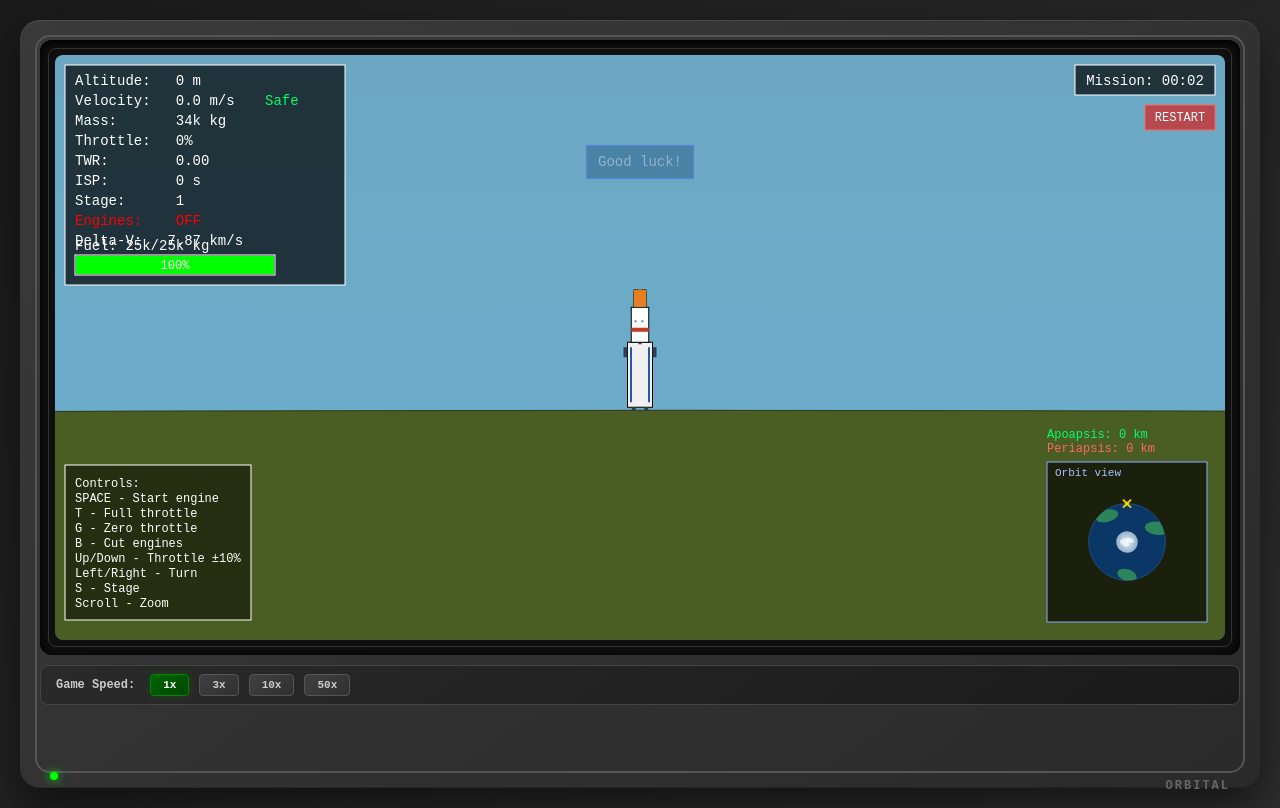
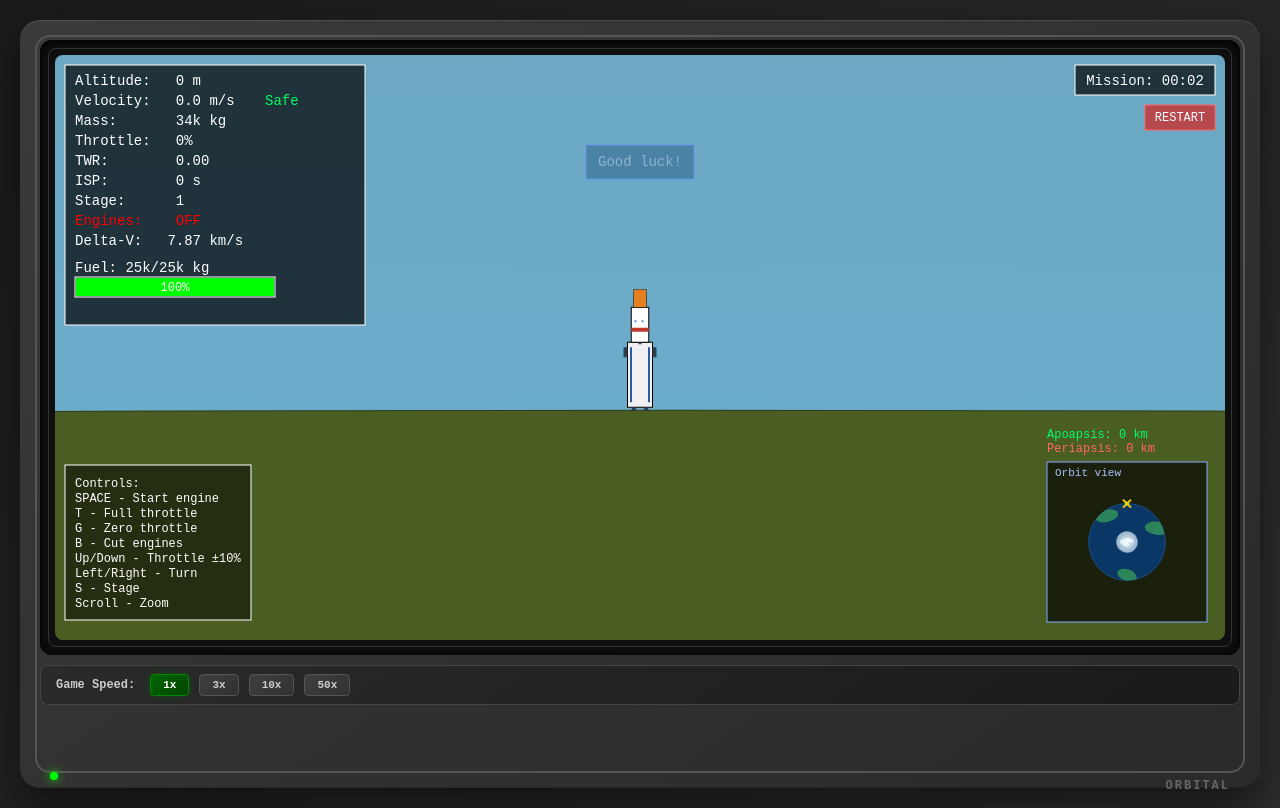
Before and after one commit to Aurfi/orbital-minigame, a website built with Vite: page index.html in a window 1280 px wide. Both pictures are taken after a click on the button "New Game". Built offline with nearby package versions, Linux system fonts and the light colour scheme; files whose address does not match are found by name.

Commit message:
chore(ui): enlarge HUD panel and spacing to avoid overlap; increase monitor container max size; adjust mini-map scale previously

```diff
--- a/index.html
+++ b/index.html
@@ -31,8 +31,8 @@
                 inset 0 -1px 0 rgba(0, 0, 0, 0.2);
             width: 98vw;
             height: 96vh;
-            max-width: 1800px;
-            max-height: 1000px;
+            max-width: 2000px;
+            max-height: 1200px;
         }
 
         .monitor-container::before {
--- a/src/ui/HUDSystem.ts
+++ b/src/ui/HUDSystem.ts
@@ -75,12 +75,12 @@ export class HUDSystem {
     ctx.strokeStyle = '#000000';
     ctx.lineWidth = 3;
 
-    // Draw background panel - room for fuel gauge
+    // Draw background panel - expanded height to fit delta-V and gauge comfortably
     ctx.fillStyle = 'rgba(0, 0, 0, 0.7)';
-    ctx.fillRect(10, 10, 280, 220);
+    ctx.fillRect(10, 10, 300, 260);
     ctx.strokeStyle = '#ffffff';
     ctx.lineWidth = 1;
-    ctx.strokeRect(10, 10, 280, 220);
+    ctx.strokeRect(10, 10, 300, 260);
 
     // Draw flight data
     ctx.fillStyle = '#ffffff';
@@ -161,7 +161,7 @@ export class HUDSystem {
     ctx.fillText(`Delta-V:   ${dvText}`, 20, y);
 
     // Draw fuel gauge
-    y += 10; // small spacer before gauge
+    y += lineHeight + 12; // add full line spacing before gauge
     this.drawFuelGauge(ctx, 20, y, fuel, rocket, gameState);
 
     // Draw mission timer and restart button in top-right corner
```
